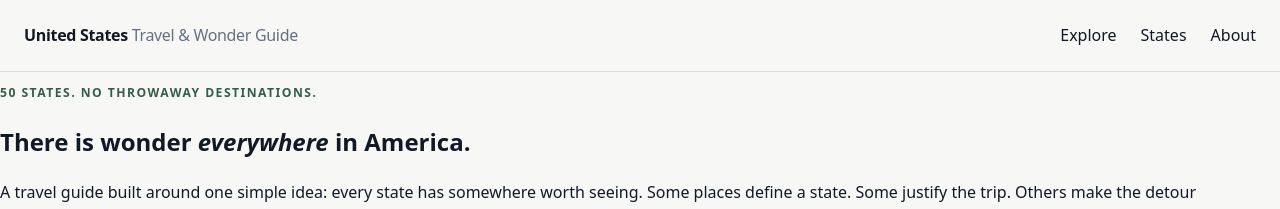
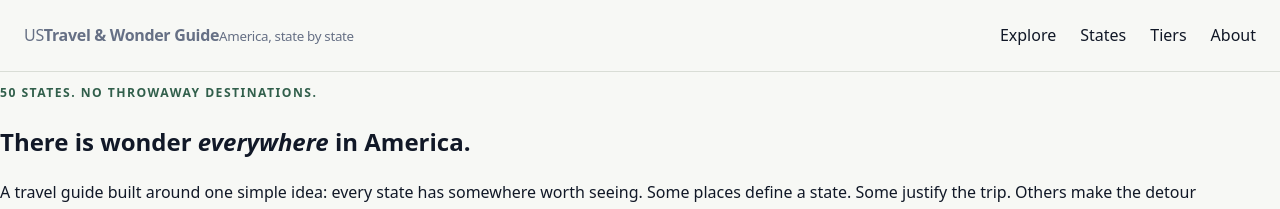
Before and after one commit to jeffthomasiii/us-travel-wonder-guide, a Jekyll site: the page built from index.html, in a window 1280 px wide. Shown: the top 209 px of the page. Built offline with Jekyll 4.4.1, drawn with Linux system fonts in a browser that asks for light colours.

Commit message:
Separate primary navigation into dedicated pages

```diff
--- a/_includes/header.html
+++ b/_includes/header.html
@@ -1,8 +1,9 @@
 <header class="site-header">
-  <a class="brand" href="{{ '/' | relative_url }}">United States <span>Travel & Wonder Guide</span></a>
-  <nav>
-    <a href="{{ '/' | relative_url }}#explore">Explore</a>
+  <a class="brand" href="{{ '/' | relative_url }}"><span class="brand-mark">US</span><span class="brand-copy"><strong>Travel & Wonder Guide</strong><small>America, state by state</small></span></a>
+  <nav aria-label="Primary navigation">
+    <a href="{{ '/explore/' | relative_url }}">Explore</a>
     <a href="{{ '/states/' | relative_url }}">States</a>
+    <a href="{{ '/tiers/' | relative_url }}">Tiers</a>
     <a href="{{ '/about/' | relative_url }}">About</a>
   </nav>
 </header>
```
